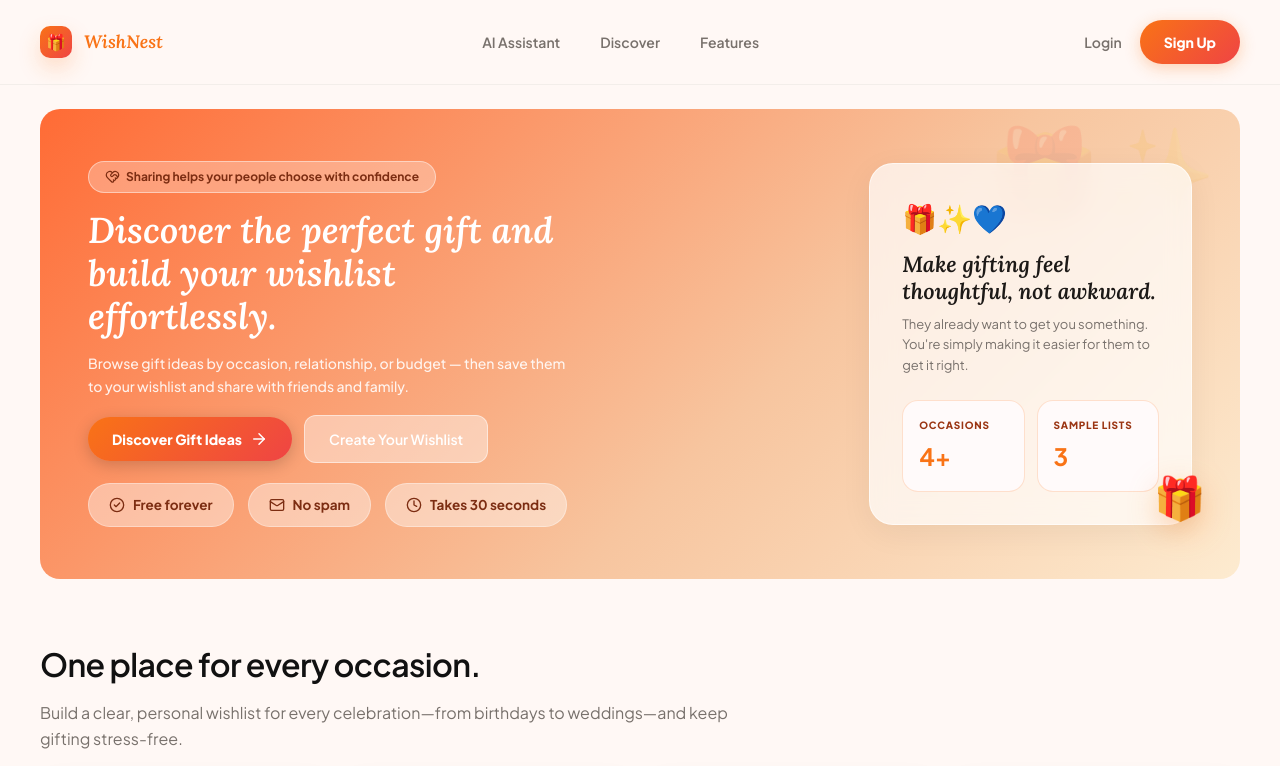
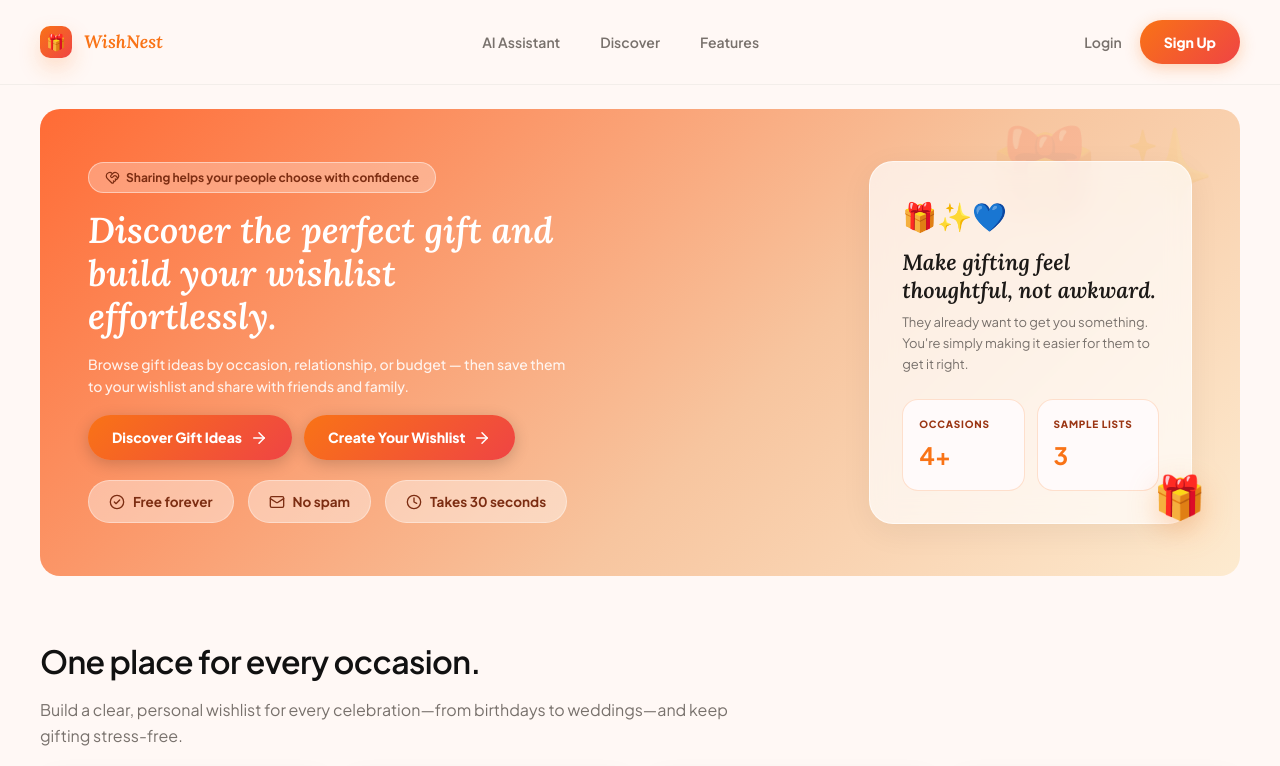
Before and after one commit to Yatish05/wishnest, a React (Vite) app: page / in a window 1280 px wide. Shown: the top 766 px of the page. Built offline with nearby package versions, Linux system fonts and the light colour scheme; no server answers.

Commit message:
Match Create Wishlist button style with Discover button

```diff
--- a/src/pages/LandingPage.jsx
+++ b/src/pages/LandingPage.jsx
@@ -138,8 +138,8 @@ export default function LandingPage() {
                   <Link to="/discover" className="btn btn-primary btn-lg">
                     Discover Gift Ideas <ArrowRight size={18} />
                   </Link>
-                  <Link to={user ? "/dashboard" : "/signup"} className="btn btn-outline btn-lg">
-                    Create Your Wishlist
+                  <Link to={user ? "/dashboard" : "/signup"} className="btn btn-primary btn-lg">
+                    Create Your Wishlist <ArrowRight size={18} />
                   </Link>
                 </div>
 
```
